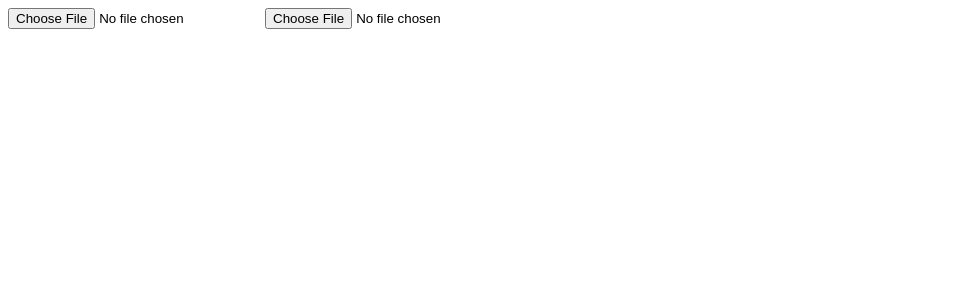
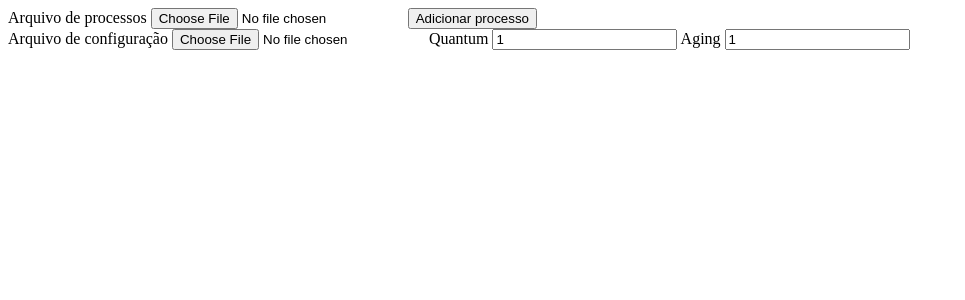
Before and after one commit to ceres-wl/SO-Escalonamento, a Svelte app: page / in a window 1280 px wide. Shown: the top 300 px of the page, without its empty margins (0-965 px from the left). Built offline with nearby package versions, Linux system fonts and the light colour scheme.

Commit message:
Input de processos, quantum e aging

```diff
--- a/src/App.svelte
+++ b/src/App.svelte
@@ -1,7 +1,82 @@
-<script>
-    let processFile = $state(null);
-    let configFile = $state(null);
+<script lang="ts">
+    import type { Config } from "./lib/types";
+    import { addProcesso, removerProcesso, listarProcessos } from "./lib/listaProcesso.svelte";
+
+    let processesFile: FileList | null = $state(null);
+    let configFile: FileList | null = $state(null);
+
+    // TODO tacar isso aqui num arquivo separado
+    let config: Config = $state({
+        aging: 1,
+        quantum: 1
+    });
+
+    async function handleProcessesFile(){
+        if(!processesFile || !processesFile[0]) return;
+        const txt = await processesFile[0].text();
+
+        for(const line of txt.split("\n")){
+            if(line.trim() == "") continue;
+
+            const [criacao, duracao, prioridade_estatica] = line.split(" ").map((str) => Number(str));
+            if([criacao, duracao, prioridade_estatica].some(isNaN)) throw new Error("Valor não é um número");
+
+            addProcesso({
+                criacao,
+                duracao,
+                prioridade_estatica
+            });
+        }
+    }
+
+    async function handleConfigFile(){
+        if(!configFile || !configFile[0]) return;
+        const txt = await configFile[0].text();
+
+        const [quantum, aging] = txt.split("\n", 2).map((str) => {
+            const num = Number(str.split(":")[1] ?? str);
+            if(isNaN(num)) throw new Error("Valor não é um número")
+            return num;
+        })
+
+        config.quantum = quantum;
+        config.aging = aging;
+    }
 </script>
 
-<input bind:files={processFile} type="file" name="processos">
-<input bind:files={configFile} type="file" name="config">
+<!-- TODO separar os inputs de arquivo e processo em dois componentes separados -->
+
+<div>
+    <div>
+        <label> Arquivo de processos
+            <input onchange={handleProcessesFile} bind:files={processesFile} type="file" name="processos">
+        </label>
+        <button onclick={() => addProcesso({criacao: 0, duracao: 1, prioridade_estatica: 0})}>Adicionar processo</button>
+        {#each listarProcessos() as process (process.id)}
+            <div>
+                <p>ID {process.id}</p>
+                <label>
+                    <input bind:value={process.criacao} type="number">
+                </label>
+                <label>
+                    <input bind:value={process.duracao} type="number">
+                </label>
+                <label> Prioridade
+                    <input bind:value={process.prioridade_estatica} type="number">
+                </label>
+                <button onclick={() => removerProcesso(process.id)}>Remover</button>
+            </div>
+        {/each}
+    </div>
+    <div>
+        <label> Arquivo de configuração
+            <input onchange={handleConfigFile} bind:files={configFile} type="file" name="config">
+        </label>
+        <label> Quantum
+            <input bind:value={config.quantum} type="number" name="quantum">
+        </label>
+        <label> Aging
+            <input bind:value={config.aging} type="number" name="aging">
+        </label>
+    </div>
+</div>
--- /dev/null
+++ b/src/lib/listaProcesso.svelte.ts
@@ -0,0 +1,23 @@
+import type { Processo, ProcessoInput } from "./types";
+
+let listaProcesso: Array<Processo> = $state([]);
+
+export function addProcesso(proc: ProcessoInput){
+    const id = listaProcesso.length;
+
+    const procFinal: Processo = {
+        ...proc,
+        prioridade_dinamica: proc.prioridade_estatica,
+        id
+    }
+    listaProcesso.push(procFinal);
+}
+
+export function removerProcesso(procId: number){
+    // Ineficiente mas é o que temos
+    listaProcesso = listaProcesso.filter((proc) => proc.id != procId).map((proc, i) => { proc.id = i; return proc; });
+}
+
+export function listarProcessos(){
+    return listaProcesso;
+}
```
Also changed, not shown: src/lib/processo.ts (deleted, +0 -15 lines), src/lib/types.ts (+15 -2 lines).
